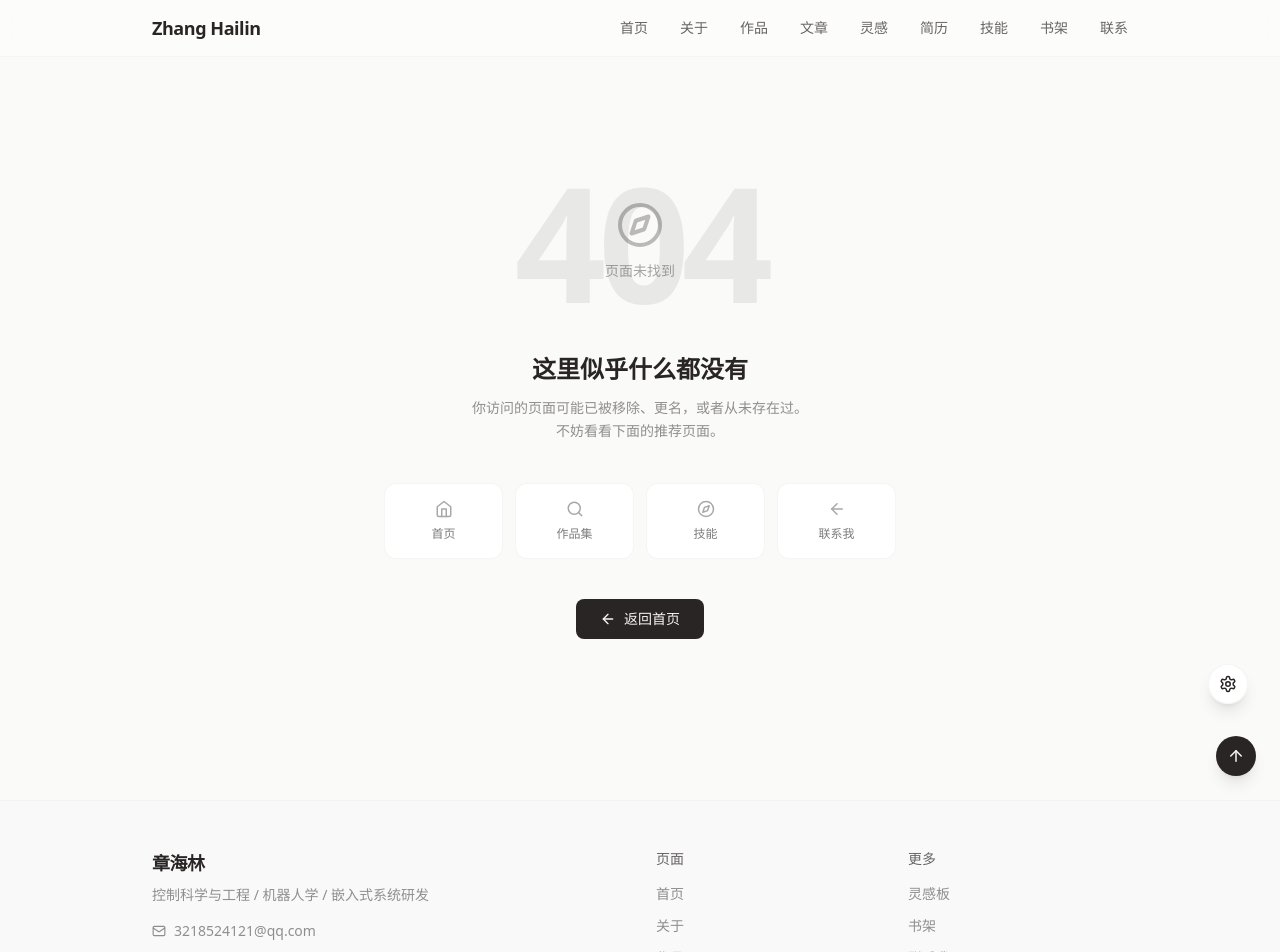
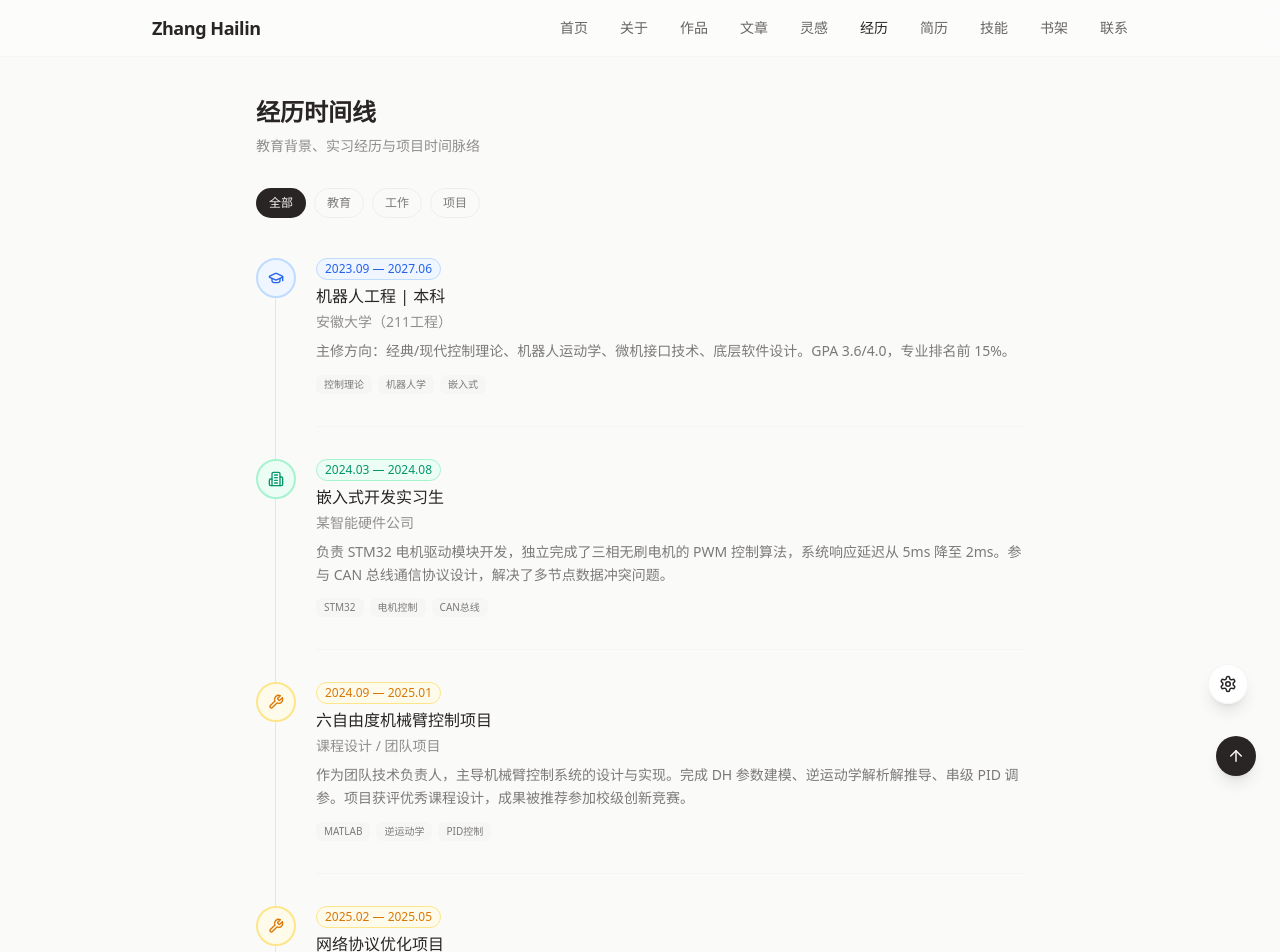
Before and after one commit to zhl3218524121-sys/zhl3218524121-sys.github.io, a React (Vite) app: page /#/timeline in a window 1280 px wide. Shown: the top 952 px of the page. Built offline with nearby package versions, Linux system fonts and the light colour scheme.

Commit message:
feat: add timeline page with vertical timeline and cooperation status

```diff
--- a/public/data/timeline.json
+++ b/public/data/timeline.json
@@ -1,18 +1,56 @@
 [
   {
     "id": 1,
-    "year": "2023.09 — 2027.06",
+    "date": "2023.09 — 2027.06",
     "title": "机器人工程 | 本科",
     "organization": "安徽大学（211工程）",
-    "description": "主修方向：经典/现代控制理论、机器人运动学、微机接口技术、底层软件设计。目前正全力备战国内顶尖工程院校（浙江大学）研究生入学考试，深造方向聚焦于智能控制与机器人化。",
+    "description": "主修方向：经典/现代控制理论、机器人运动学、微机接口技术、底层软件设计。GPA 3.6/4.0，专业排名前 15%。",
+    "tags": ["控制理论", "机器人学", "嵌入式"],
     "type": "education"
   },
   {
     "id": 2,
-    "year": "持续精进",
-    "title": "综合素养与职业愿景",
-    "organization": "个人发展",
-    "description": "系统化自律：坚持长期的高强度体能训练与知识迭代，具备极强的心理韧性与任务执行力，习惯于在高压环境下保持清晰的决策逻辑。短期致力于在机器人控制领域达成学术突破；长期目标是成为具备产研结合能力的工程专家，推动前沿技术向现实生产力转化。",
+    "date": "2024.03 — 2024.08",
+    "title": "嵌入式开发实习生",
+    "organization": "某智能硬件公司",
+    "description": "负责 STM32 电机驱动模块开发，独立完成了三相无刷电机的 PWM 控制算法，系统响应延迟从 5ms 降至 2ms。参与 CAN 总线通信协议设计，解决了多节点数据冲突问题。",
+    "tags": ["STM32", "电机控制", "CAN总线"],
+    "type": "work"
+  },
+  {
+    "id": 3,
+    "date": "2024.09 — 2025.01",
+    "title": "六自由度机械臂控制项目",
+    "organization": "课程设计 / 团队项目",
+    "description": "作为团队技术负责人，主导机械臂控制系统的设计与实现。完成 DH 参数建模、逆运动学解析解推导、串级 PID 调参。项目获评优秀课程设计，成果被推荐参加校级创新竞赛。",
+    "tags": ["MATLAB", "逆运动学", "PID控制"],
+    "type": "project"
+  },
+  {
+    "id": 4,
+    "date": "2025.02 — 2025.05",
+    "title": "网络协议优化项目",
+    "organization": "实验室项目",
+    "description": "针对实验室分布式采集系统的网络瓶颈，对比测试 Reno/Cubic/BBR 拥塞控制算法，最终将系统吞吐从 280Mbps 提升至 950Mbps。撰写技术报告 1 份，相关代码开源至 GitHub。",
+    "tags": ["TCP/IP", "BBR", "Linux内核"],
+    "type": "project"
+  },
+  {
+    "id": 5,
+    "date": "2025.06 — 至今",
+    "title": "备战考研 | 浙江大学",
+    "organization": "个人规划",
+    "description": "目标：浙江大学控制科学与工程学院。复习进度：数学一轮完成，专业课（自动控制原理）进入强化阶段。同时保持技术博客更新，记录学习过程中的技术沉淀。",
+    "tags": ["考研", "自控原理", "深度学习"],
     "type": "education"
+  },
+  {
+    "id": 6,
+    "date": "开放合作",
+    "title": "寻找技术合作与实习机会",
+    "organization": "嵌入式系统 / 机器人控制 / 硬件驱动",
+    "description": "欢迎技术交流、项目合作、实习机会。可独立完成从硬件选型到软件部署的全链路开发，擅长将理论算法转化为实际工程代码。",
+    "tags": ["嵌入式", "机器人", "控制算法"],
+    "type": "open"
   }
 ]
--- a/src/App.jsx
+++ b/src/App.jsx
@@ -10,6 +10,7 @@ import AboutPage from './pages/AboutPage'
 import WorksPage from './pages/WorksPage'
 import ProjectDetailPage from './pages/ProjectDetailPage'
 import GalleryPage from './pages/GalleryPage'
+import TimelinePage from './pages/TimelinePage'
 import ResumePage from './pages/ResumePage'
 import ArticlesPage from './pages/ArticlesPage'
 import ArticleDetailPage from './pages/ArticleDetailPage'
@@ -34,6 +35,7 @@ function App() {
           <Route path="/articles" element={<ArticlesPage />} />
           <Route path="/articles/:id" element={<ArticleDetailPage />} />
           <Route path="/gallery" element={<GalleryPage />} />
+          <Route path="/timeline" element={<TimelinePage />} />
           <Route path="/resume" element={<ResumePage />} />
           <Route path="/books" element={<BooksPage />} />
           <Route path="/skills" element={<SkillsPage />} />
--- a/src/components/Navbar.jsx
+++ b/src/components/Navbar.jsx
@@ -8,6 +8,7 @@ const navItems = [
   { path: '/works', label: '作品' },
   { path: '/articles', label: '文章' },
   { path: '/gallery', label: '灵感' },
+  { path: '/timeline', label: '经历' },
   { path: '/resume', label: '简历' },
   { path: '/skills', label: '技能' },
   { path: '/books', label: '书架' },
--- /dev/null
+++ b/src/pages/TimelinePage.jsx
@@ -0,0 +1,99 @@
+import { useState } from 'react'
+import { Calendar, Building2, GraduationCap, Wrench, Users, Handshake } from 'lucide-react'
+import { useJsonData } from '../hooks/useJsonData'
+
+const typeConfig = {
+  education: { icon: GraduationCap, color: 'bg-blue-50 dark:bg-blue-900/20 border-blue-200 dark:border-blue-800/30 text-blue-600 dark:text-blue-400' },
+  work: { icon: Building2, color: 'bg-emerald-50 dark:bg-emerald-900/20 border-emerald-200 dark:border-emerald-800/30 text-emerald-600 dark:text-emerald-400' },
+  project: { icon: Wrench, color: 'bg-amber-50 dark:bg-amber-900/20 border-amber-200 dark:border-amber-800/30 text-amber-600 dark:text-amber-400' },
+  open: { icon: Handshake, color: 'bg-violet-50 dark:bg-violet-900/20 border-violet-200 dark:border-violet-800/30 text-violet-600 dark:text-violet-400' },
+}
+
+export default function TimelinePage() {
+  const { data: timeline } = useJsonData('/data/timeline.json')
+  const [filter, setFilter] = useState('全部')
+
+  const filters = ['全部', '教育', '工作', '项目']
+  const typeMap = { education: '教育', work: '工作', project: '项目', open: '开放' }
+
+  const filtered = !timeline ? [] : filter === '全部'
+    ? timeline
+    : timeline.filter(t => typeMap[t.type] === filter)
+
+  return (
+    <div className="pt-24 pb-20 px-6">
+      <div className="max-w-3xl mx-auto">
+        <h1 className="text-2xl font-semibold mb-2">经历时间线</h1>
+        <p className="text-sm opacity-50 mb-8">教育背景、实习经历与项目时间脉络</p>
+
+        {/* 筛选 */}
+        <div className="flex flex-wrap gap-2 mb-10">
+          {filters.map(f => (
+            <button
+              key={f}
+              onClick={() => setFilter(f)}
+              className={`px-3 py-1.5 text-xs rounded-full border transition-all duration-300 ${
+                filter === f
+                  ? 'bg-stone-800 dark:bg-stone-100 text-stone-100 dark:text-stone-800 border-transparent'
+                  : 'border-stone-200 dark:border-stone-700 opacity-60 hover:opacity-100'
+              }`}
+            >
+              {f}
+            </button>
+          ))}
+        </div>
+
+        {/* 时间轴 */}
+        <div className="relative">
+          {/* 竖线 */}
+          <div className="absolute left-[19px] top-2 bottom-2 w-px bg-stone-200 dark:bg-stone-700/50" />
+
+          <div className="space-y-8">
+            {filtered.map((item, index) => {
+              const config = typeConfig[item.type] || typeConfig.project
+              const Icon = config.icon
+              const isOpen = item.type === 'open'
+
+              return (
+                <div key={item.id} className="relative flex gap-5">
+                  {/* 节点圆点 */}
+                  <div className={`relative z-10 shrink-0 w-10 h-10 rounded-full border-2 flex items-center justify-center ${config.color} ${isOpen ? 'animate-pulse' : ''}`}>
+                    <Icon size={16} />
+                  </div>
+
+                  {/* 内容卡片 */}
+                  <div className={`flex-1 pb-8 ${index < filtered.length - 1 ? 'border-b border-stone-200/30 dark:border-stone-700/30' : ''}`}>
+                    <div className="flex flex-wrap items-center gap-2 mb-1">
+                      <span className={`text-xs font-medium px-2 py-0.5 rounded-full border ${config.color}`}>
+                        {item.date}
+                      </span>
+                      {isOpen && (
+                        <span className="text-[10px] px-2 py-0.5 rounded-full bg-emerald-50 dark:bg-emerald-900/20 text-emerald-600 dark:text-emerald-400 border border-emerald-200 dark:border-emerald-800/30">
+                          欢迎联系
+                        </span>
+                      )}
+                    </div>
+
+                    <h3 className="text-base font-medium mb-1">{item.title}</h3>
+                    <p className="text-sm opacity-50 mb-2">{item.organization}</p>
+                    <p className="text-sm opacity-60 leading-relaxed mb-3">{item.description}</p>
+
+                    {item.tags && (
+                      <div className="flex flex-wrap gap-1.5">
+                        {item.tags.map(tag => (
+                          <span key={tag} className="px-2 py-0.5 text-[10px] rounded-md bg-stone-100 dark:bg-stone-800/50 opacity-60">
+                            {tag}
+                          </span>
+                        ))}
+                      </div>
+                    )}
+                  </div>
+                </div>
+              )
+            })}
+          </div>
+        </div>
+      </div>
+    </div>
+  )
+}
```
